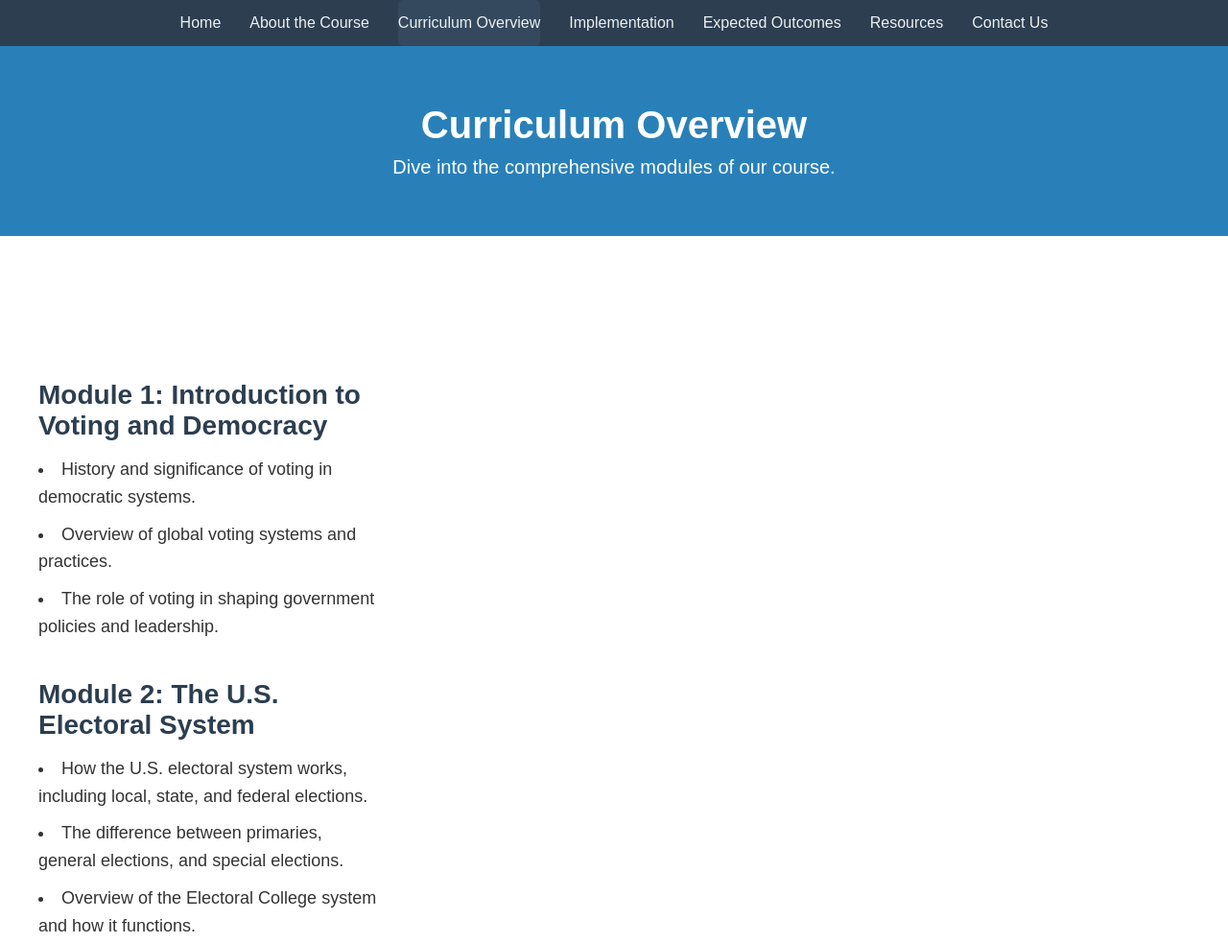
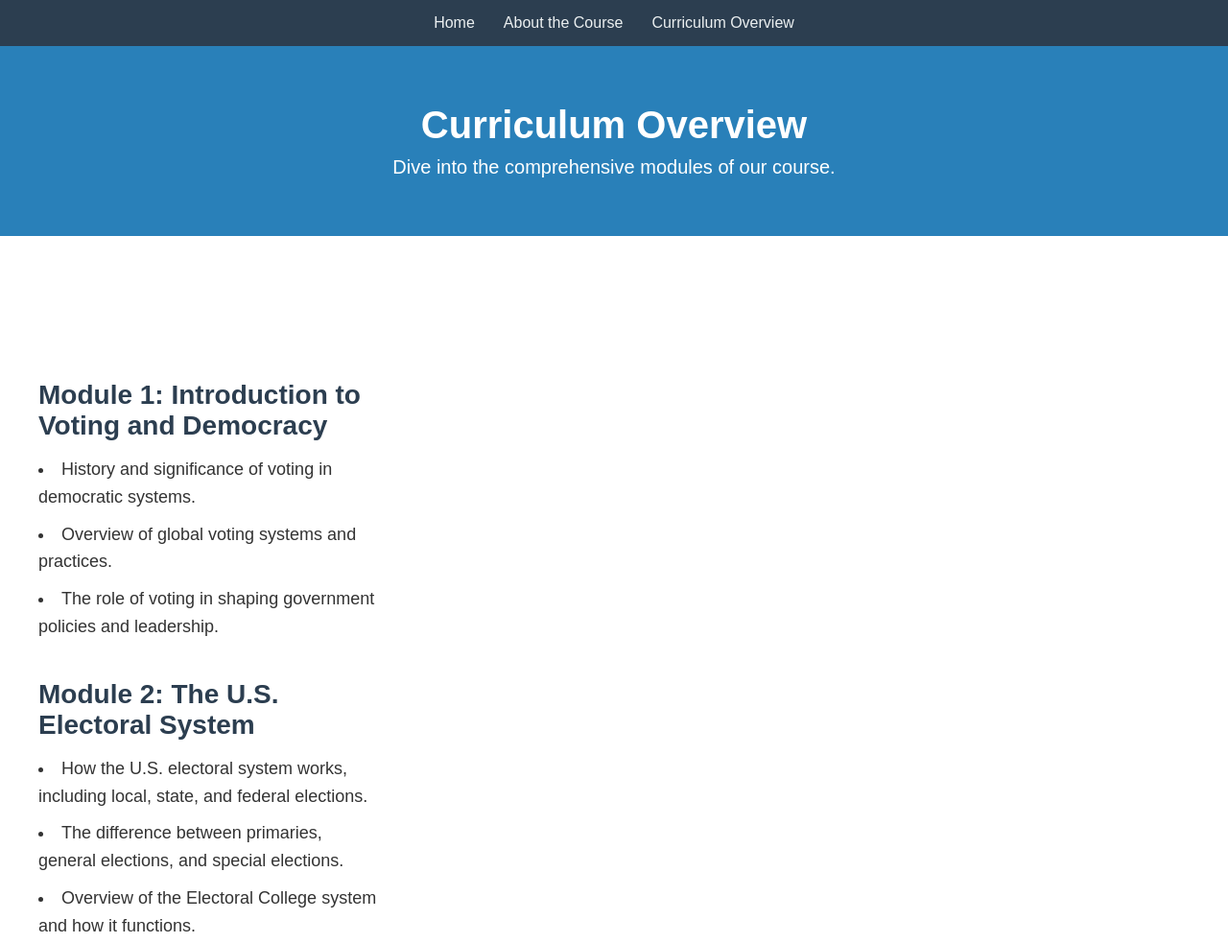
Before and after one commit to vedantsaran/LexVotingCourse, a plain HTML site: page curriculum.html in a window 1280 px wide. Shown: the top 983 px of the page at 96% size. Drawn offline with Linux system fonts and the light colour scheme.

Commit message:
Update curriculum.html

```diff
--- a/curriculum.html
+++ b/curriculum.html
@@ -13,11 +13,8 @@
     <ul class="nav-links">
         <li><a href="index.html">Home</a></li>
         <li><a href="about.html">About the Course</a></li>
-                <li><a href="curriculum.html" class="active">Curriculum Overview</a></li>
-                <li><a href="implementation.html">Implementation</a></li>
-                <li><a href="outcomes.html">Expected Outcomes</a></li>
-                <li><a href="resources.html">Resources</a></li>
-                <li><a href="contact.html">Contact Us</a></li>
+        <li><a href="curriculum.html">Curriculum Overview</a></li>
+        <!-- Other links -->
     </ul>
 </nav>
     </header>
```
Lines whose indentation alone changed are shown as unchanged.
